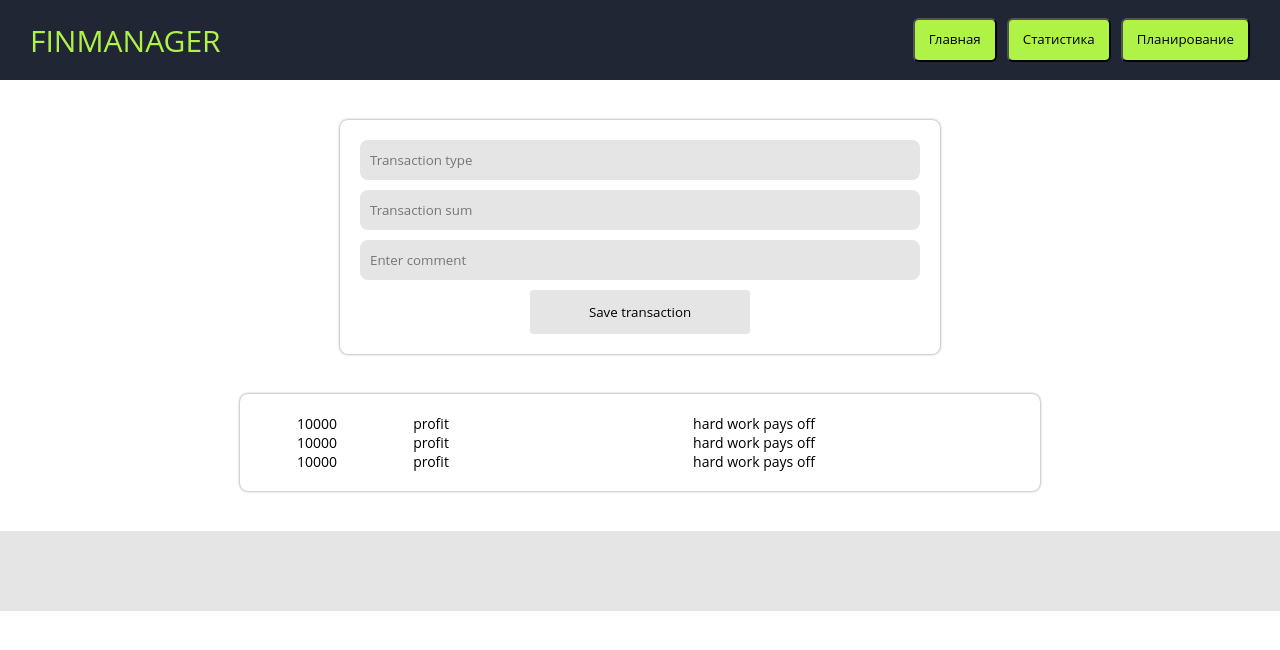
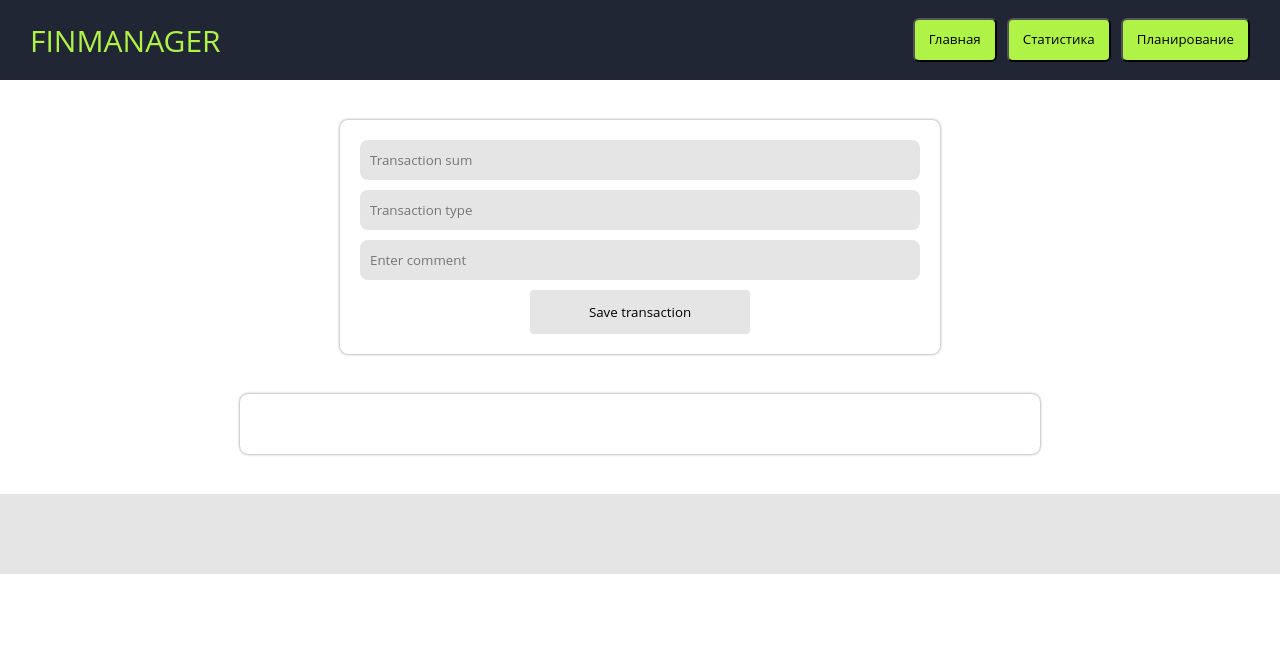
Before and after one commit to sp28337/react-learn, a React (Create React App) app: page / in a window 1280 px wide. Shown: the top 650 px of the page. Built offline with nearby package versions, Linux system fonts and the light colour scheme.

Commit message:
setup DataList

```diff
--- a/src/components/pages/Main.jsx
+++ b/src/components/pages/Main.jsx
@@ -12,11 +12,18 @@ const Main = () => {
     const [ value, setValue ] = useState("")
     const [ type, setType ] = useState("")
     const [ comment, setComment ] = useState("")
+    const [ data, setData ] = useState([])
 
     const validation = () => {
         if (value.length > 2 && type) {
+            console.log("Successful validation")
 
-            console.log("Successful validation")
+            const dataLine = `${value}::${type}::${comment}`
+
+            setData(
+                prev => [...prev, dataLine]
+            )
+
             setValue("")
             setType("")
             setComment("")
@@ -29,15 +36,15 @@ const Main = () => {
         <React.Fragment>
             <Head></Head>
             <FormContainer>
-                <InputComponent inputValue={value} action={setValue} placeholder={"Transaction type"} maxLength={"100"}/>
-                <InputComponent inputValue={type} action={setType} placeholder={"Transaction sum"} maxLength={"100"}/>
+                <InputComponent inputValue={value} action={setValue} placeholder={"Transaction sum"} maxLength={"100"}/>
+                <InputComponent inputValue={type} action={setType} placeholder={"Transaction type"} maxLength={"100"}/>
                 <InputComponent inputValue={comment} action={setComment} placeholder={"Enter comment"} maxLength={"100"}/>
                 <Button
                     backgroundColor={
                         value.length < 3 ? "#E5E5E5" :
                         type ? "#B0F347" : "#E5E5E5"} onClick={validation}>Save transaction</Button>
             </FormContainer>
-            <DataList/>
+            <DataList data={data}/>
             <Foot></Foot>
         </React.Fragment>
     )
--- a/src/components/views/local/DataList.jsx
+++ b/src/components/views/local/DataList.jsx
@@ -3,16 +3,19 @@ import css from "../../../styles/dataList"
 
 const { DataContainer, ContentLine, ContentCell } = css
 
-const DataList = () => {
+const DataList = (props) => {
+
+    const { data = [] } = props
+
     return (
         <React.Fragment>
             <DataContainer>
-                { Array(3).fill(null).map((item, index) => {
+                { data.map((item, index) => {
                     return (
-                        <ContentLine>
-                            <ContentCell width={"15%"}>{"10000"}</ContentCell>
-                            <ContentCell width={"15%"}>{"profit"}</ContentCell>
-                            <ContentCell width={"70%"}>{"hard work pays off"}</ContentCell>
+                        <ContentLine key={index}>
+                            <ContentCell width={"15%"}>{item.split("::")[0]}</ContentCell>
+                            <ContentCell width={"15%"}>{item.split("::")[1]}</ContentCell>
+                            <ContentCell width={"70%"}>{item.split("::")[2]}</ContentCell>
                         </ContentLine>
                     )
                 })}
```
